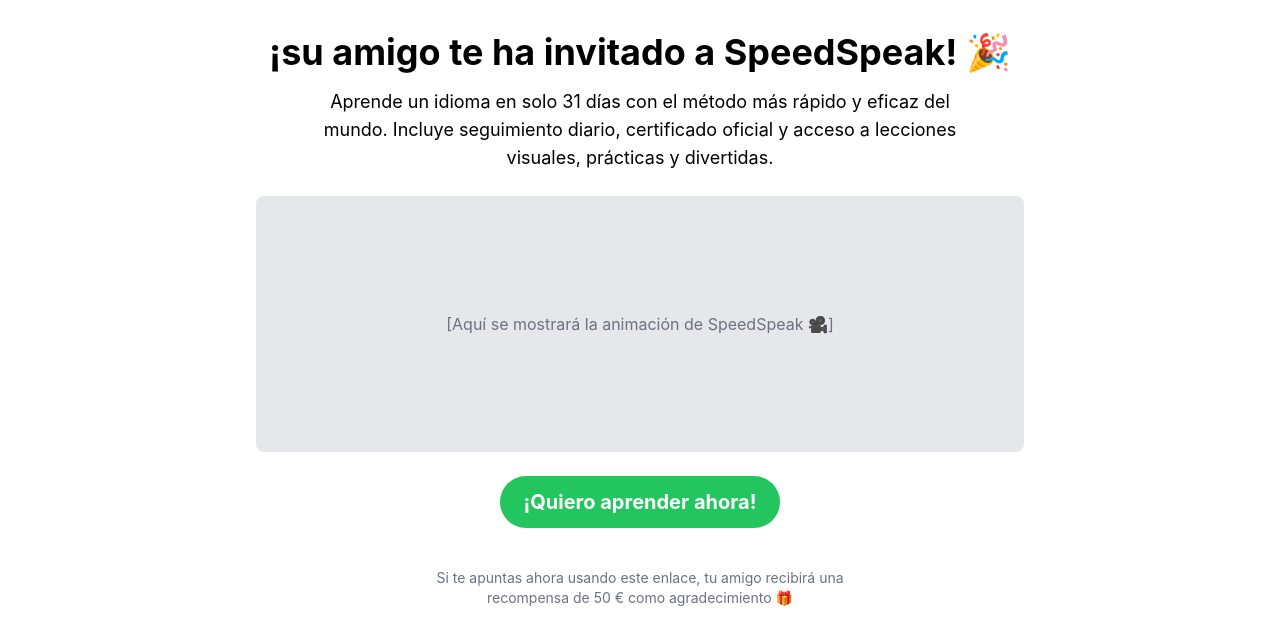
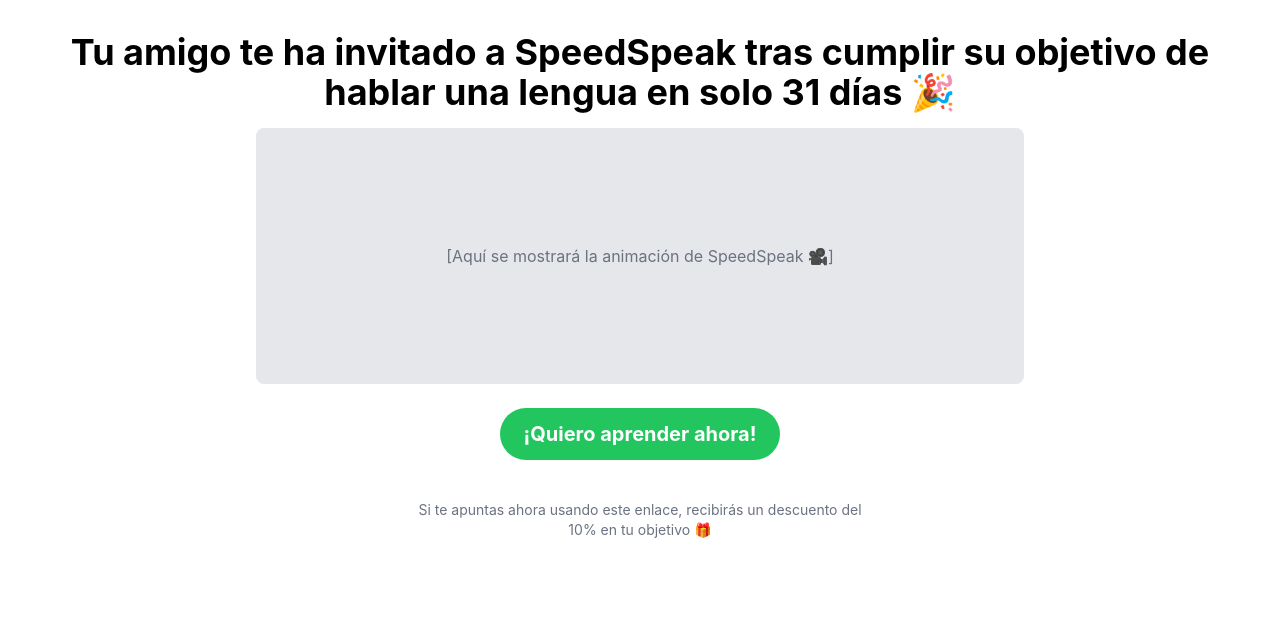
Before and after one commit to luzuriaga-AI/speedspeak-app, a React (Create React App) app: page /afiliado in a window 1280 px wide. Shown: the top 644 px of the page. Built offline with nearby package versions, Linux system fonts and the light colour scheme.

Commit message:
Diseño actualizado en AffiliatePage y AffiliateLanding

```diff
--- a/src/App.js
+++ b/src/App.js
@@ -1,5 +1,5 @@
 import React from 'react';
-import { BrowserRouter as Router, Routes, Route } from 'react-router-dom';
+import { Routes, Route } from 'react-router-dom';
 import Home from './pages/Home';
 import AuthPage from './pages/AuthPage';
 import BuyCourse from './pages/BuyCourse';
@@ -14,7 +14,6 @@
 
 const App = () => {
   return (
-    <Router>
     <Routes>
       <Route path="/" element={<Home />} />
       <Route path="/auth" element={<AuthPage />} />
@@ -26,9 +25,8 @@
       <Route path="/videos" element={<VideosPage />} />
       <Route path="/exams" element={<ExamsPage />} />
       <Route path="/affiliate" element={<AffiliatePage />} />
-        <Route path="/afiliado" element={<AffiliateLanding />} /> {/* ✅ Aquí se activa el link */}
+      <Route path="/afiliado" element={<AffiliateLanding />} />
     </Routes>
-    </Router>
   );
 };
 
--- a/src/index.js
+++ b/src/index.js
@@ -2,10 +2,13 @@
 import ReactDOM from 'react-dom/client';
 import App from './App';
 import './index.css';
+import { BrowserRouter } from 'react-router-dom'; // 👉 Importamos BrowserRouter
 
 const root = ReactDOM.createRoot(document.getElementById('root'));
 root.render(
   <React.StrictMode>
-    <App />
+    <BrowserRouter> {/* 👉 Envolvemos App con BrowserRouter */}
+      <App />
+    </BrowserRouter>
   </React.StrictMode>
 );
--- a/src/pages/AffiliateLanding.jsx
+++ b/src/pages/AffiliateLanding.jsx
@@ -1,22 +1,16 @@
 import React from 'react';
-import { useSearchParams, useNavigate } from 'react-router-dom';
+import { useNavigate } from 'react-router-dom';
 
 const AffiliateLanding = () => {
-  const [searchParams] = useSearchParams();
   const navigate = useNavigate();
-  const referrer = decodeURIComponent(searchParams.get('ref') || 'su amigo');
 
   return (
     <div className="min-h-screen bg-white text-black p-8 flex flex-col items-center text-center">
-      <h1 className="text-4xl font-bold mb-4">¡{referrer} te ha invitado a SpeedSpeak! 🎉</h1>
-
-      <p className="text-lg mb-6 max-w-2xl">
-        Aprende un idioma en solo 31 días con el método más rápido y eficaz del mundo. Incluye seguimiento diario,
-        certificado oficial y acceso a lecciones visuales, prácticas y divertidas.
-      </p>
+      <h1 className="text-3xl md:text-4xl font-bold mb-4">
+        Tu amigo te ha invitado a SpeedSpeak tras cumplir su objetivo de hablar una lengua en solo 31 días 🎉
+      </h1>
 
       <div className="w-full max-w-3xl h-64 bg-gray-200 rounded-lg mb-6 flex items-center justify-center">
-        {/* Aquí irá la animación o vídeo de SpeedSpeak cuando esté disponible */}
         <p className="text-gray-500">[Aquí se mostrará la animación de SpeedSpeak 🎥]</p>
       </div>
 
@@ -28,7 +22,7 @@
       </button>
 
       <p className="mt-10 text-sm text-gray-500 max-w-md">
-        Si te apuntas ahora usando este enlace, tu amigo recibirá una recompensa de 50 € como agradecimiento 🎁
+        Si te apuntas ahora usando este enlace, recibirás un descuento del 10% en tu objetivo 🎁
       </p>
     </div>
   );
--- a/src/pages/AffiliatePage.jsx
+++ b/src/pages/AffiliatePage.jsx
@@ -9,8 +9,12 @@
   useEffect(() => {
     onAuthStateChanged(auth, (user) => {
       if (user) {
-        const email = encodeURIComponent(user.email); // encode por si el correo tiene caracteres especiales
-        setAffiliateCode(`https://speakspeak.es/afiliado?ref=${email}`);
+        const email = encodeURIComponent(user.email);
+        const baseUrl = window.location.hostname.includes('localhost')
+          ? 'http://localhost:3000/afiliado'
+          : 'https://speedspeak.es/afiliado';
+
+        setAffiliateCode(`${baseUrl}?ref=${email}`);
       }
     });
   }, []);
@@ -22,25 +26,30 @@
   };
 
   return (
-    <div className="min-h-screen p-6 bg-white text-black text-center">
-      <h1 className="bg-purple-600 text-white text-2xl font-bold py-3 px-6 rounded-full inline-block mb-10">
+    <div className="min-h-screen p-6 bg-gray-100 text-center flex flex-col items-center">
+      {/* Botón superior morado */}
+      <div className="bg-purple-600 text-white text-2xl font-bold py-3 px-6 rounded-full inline-block mb-10">
         🔗 Link de Afiliado
-      </h1>
+      </div>
 
-      <p className="text-lg mb-4">
-        Comparte este enlace con tus amigos y gana recompensas por cada persona que se apunte:
-      </p>
+      {/* Bloque negro con contenido */}
+      <div className="bg-black text-white p-6 rounded-xl shadow-md max-w-xl w-full">
+        <p className="text-base font-bold mb-4">
+          Comparte este link con tus amigos y obtén 50$ al instante por cada amigo que se apunte a SpeedSpeak gracias a ti:
+        </p>
 
-      <div className="bg-gray-100 p-4 rounded-xl shadow-md inline-block mb-4 max-w-xl w-full">
-        <input
-          type="text"
-          value={affiliateCode}
-          readOnly
-          className="w-full text-center p-3 border rounded-md font-mono text-sm"
-        />
+        <a
+          href={affiliateCode}
+          className="block font-bold text-blue-500 underline break-all mb-4"
+          target="_blank"
+          rel="noopener noreferrer"
+        >
+          {affiliateCode}
+        </a>
+
         <button
           onClick={handleCopy}
-          className="mt-4 bg-purple-600 hover:bg-purple-500 text-white font-semibold py-2 px-5 rounded-full transition"
+          className="bg-white text-black font-semibold py-2 px-5 rounded-full transition hover:bg-gray-200"
         >
           {copied ? 'Copiado ✅' : 'Copiar Link'}
         </button>
```
Lines whose indentation alone changed are shown as unchanged.
